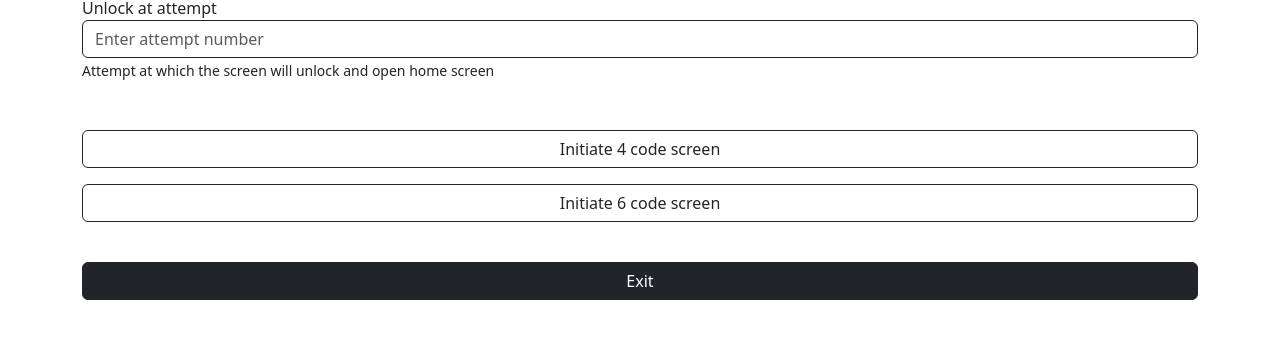
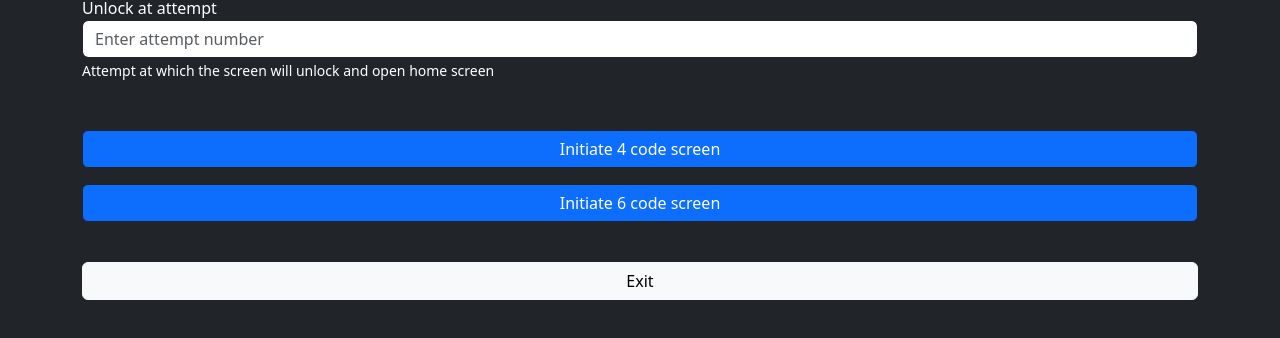
Before and after one commit to sannidhiabhishek/stackblitz-starters-ffaeem, a website: page index.html in a window 1280 px wide. Shown: the part 212-550 px from the top of the page. Drawn offline with Linux system fonts and the light colour scheme.

Commit message:
close app update

```diff
--- a/index.html
+++ b/index.html
@@ -23,7 +23,7 @@
     <link href="css/vendor/bootstrap.min.css" rel="stylesheet" />
     <script src="js/vendor/bootstrap.bundle.min.js"></script>
   </head>
-  <body onload="getAttemptNumber()" data-spy="scroll">
+  <body onload="getAttemptNumber()" data-spy="scroll" style="background-color: #212529; color: #fff;">
     <div class="container-sm pt-5 px-auto">
       <h2 class="pb-3 text-center">LockBase</h2>
       <div class="text-center pb-2">
@@ -59,26 +59,26 @@
         <div class="pb-3 text-center">
           <a
             type="submit"
-            class="btn btn-outline-dark col-12"
+            class="btn btn-primary btn-outline-dark col-12"
             href="4code.html"
             onclick="saveAttemptNumber()"
           >
-            Initiate 4 code screen
+          <span style="color: #fff;">Initiate 4 code screen</span>
           </a>
         </div>
         <div class="pb-3 text-center">
           <a
             type="submit"
-            class="btn btn-outline-dark col-12"
+            class="btn btn-primary btn-outline-dark col-12"
             href="6code.html"
             onclick="saveAttemptNumber()"
           >
-            Initiate 6 code screen
+            <span style="color: #fff;">Initiate 6 code screen</span>
           </a>
         </div>
       </form>
       <div class="pb-3 pt-4 text-center">
-        <button type="submit" class="btn btn-dark col-12" onclick="window.close()">Exit</button>
+        <button type="submit" class="btn btn-light col-12" onclick="window.close()">Exit</button>
       </div>
     </div>
     <script>
```
Also changed, not shown: js/4codescript.js (+2 -5 lines).
